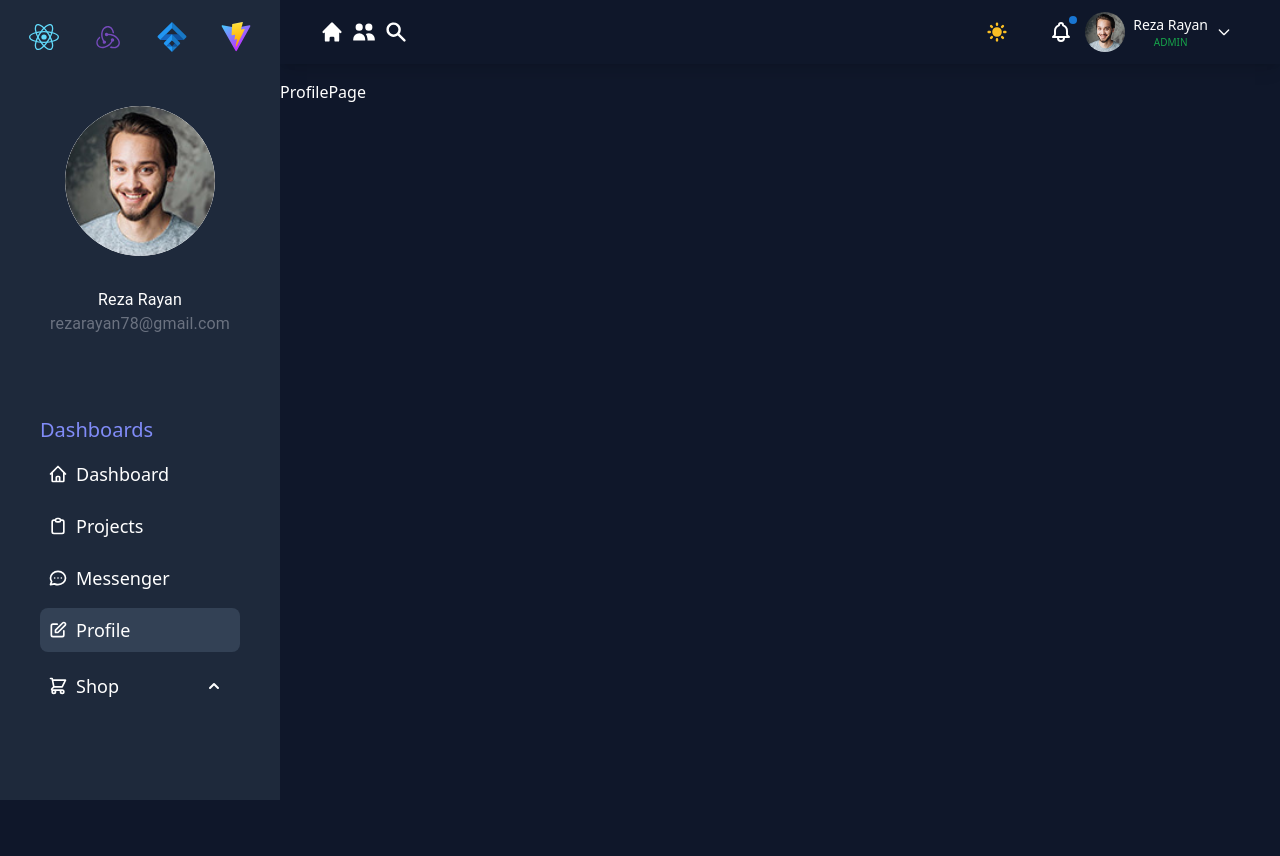
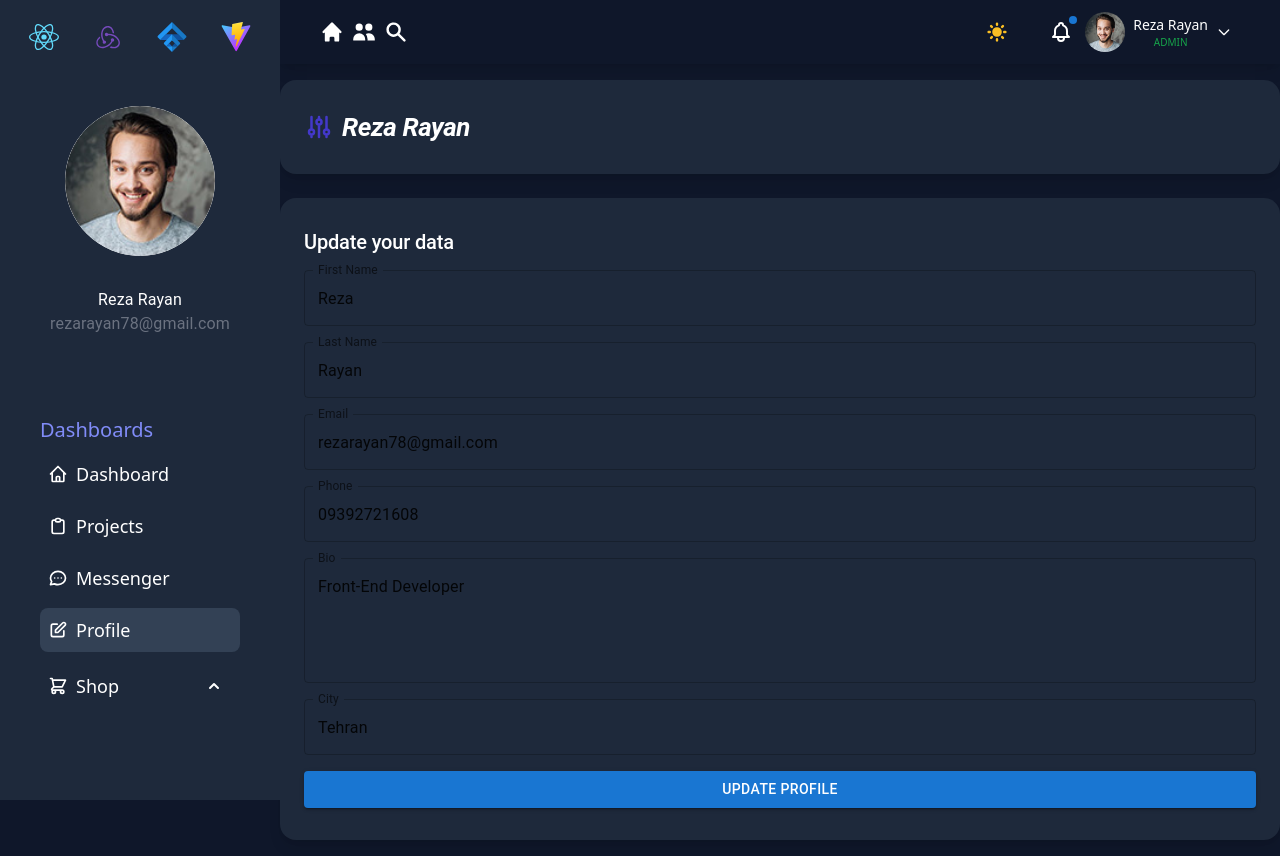
Before and after one commit to Reza-Rayan/amazing-dashboard, a React (Vite) app: page /profile in a window 1280 px wide. Before the commit the page ends 800 px from the top, so only its background shows below. Built offline with nearby package versions, Linux system fonts and the light colour scheme.

Commit message:
FIX: Update Profie page

```diff
--- /dev/null
+++ b/src/app/pages/profile/components/ProfileForm.tsx
@@ -0,0 +1,114 @@
+import { Box, Stack, TextField, Button } from "@mui/material";
+import { Formik, Form, Field } from "formik";
+import * as Yup from "yup";
+import { UserProps } from "../../../../types/User.interface";
+
+// Validation Schema with Yup
+const ProfileSchema = Yup.object().shape({
+  firstName: Yup.string()
+    .min(2, "Too Short!")
+    .max(50, "Too Long!")
+    .required("Required"),
+  lastName: Yup.string()
+    .min(2, "Too Short!")
+    .max(50, "Too Long!")
+    .required("Required"),
+  email: Yup.string().email("Invalid email").required("Required"),
+  phone: Yup.string()
+    .matches(/^[0-9]+$/, "Phone number is not valid")
+    .required("Required"),
+  bio: Yup.string().min(10, "Bio should be longer").required("Required"),
+  city: Yup.string().required("Required"),
+});
+
+const ProfileForm = ({ user }: { user: UserProps }) => {
+  return (
+    <Formik
+      initialValues={{
+        firstName: user.firstName,
+        lastName: user.lastName,
+        email: user.email,
+        phone: user.phone,
+        bio: user.bio,
+        city: user.city,
+      }}
+      validationSchema={ProfileSchema}
+      onSubmit={(values, { setSubmitting }) => {
+        // Simulate a form submission, replace with real API call
+        console.log(values);
+        setSubmitting(false);
+      }}
+    >
+      {({ isSubmitting, errors, touched }) => (
+        <Form>
+          <Stack direction={"column"} spacing={2}>
+            <Field
+              name="firstName"
+              as={TextField}
+              label="First Name"
+              fullWidth
+              error={touched.firstName && Boolean(errors.firstName)}
+              helperText={touched.firstName && errors.firstName}
+            />
+            <Field
+              name="lastName"
+              as={TextField}
+              label="Last Name"
+              fullWidth
+              error={touched.lastName && Boolean(errors.lastName)}
+              helperText={touched.lastName && errors.lastName}
+            />
+            <Field
+              name="email"
+              as={TextField}
+              label="Email"
+              fullWidth
+              error={touched.email && Boolean(errors.email)}
+              helperText={touched.email && errors.email}
+            />
+            <Field
+              name="phone"
+              as={TextField}
+              label="Phone"
+              fullWidth
+              error={touched.phone && Boolean(errors.phone)}
+              helperText={touched.phone && errors.phone}
+            />
+            <Field
+              name="bio"
+              as={TextField}
+              label="Bio"
+              fullWidth
+              multiline
+              rows={4}
+              error={touched.bio && Boolean(errors.bio)}
+              helperText={touched.bio && errors.bio}
+            />
+            <Field
+              name="city"
+              as={TextField}
+              label="City"
+              fullWidth
+              error={touched.city && Boolean(errors.city)}
+              helperText={touched.city && errors.city}
+            />
+            <Box className="mt-4">
+              <Button
+                type="submit"
+                variant="contained"
+                color="primary"
+                fullWidth
+                disabled={isSubmitting}
+                className="bg-indigo-700 hover:bg-indigo-800 text-white"
+              >
+                Update Profile
+              </Button>
+            </Box>
+          </Stack>
+        </Form>
+      )}
+    </Formik>
+  );
+};
+
+export default ProfileForm;
--- a/src/app/pages/profile/index.tsx
+++ b/src/app/pages/profile/index.tsx
@@ -1,5 +1,53 @@
+import { Box, Typography } from "@mui/material";
+// Custom Components
+import CContainer from "../../templates/CContainer";
+import ProfileForm from "./components/ProfileForm";
+// Icons & Images
+import { AdjustmentsIcon } from "@heroicons/react/outline";
+import { UserProps } from "../../../types/User.interface";
+// ------------------------------------------------
+
+// Fake Data For User
+// TODO: replace with real data from API
+const user: UserProps = {
+  avatar: "/assets/avatar.jpg",
+  firstName: "Reza",
+  lastName: "Rayan",
+  email: "rezarayan78@gmail.com",
+  bio: "Front-End Developer",
+  city: "Tehran",
+  phone: "09392721608",
+};
+
 const ProfilePage = () => {
-  return <div>ProfilePage</div>;
+  return (
+    <>
+      <CContainer>
+        <Typography
+          variant="h1"
+          component={"h5"}
+          fontSize={26}
+          fontWeight={700}
+          fontStyle={"italic"}
+          display={"flex"}
+          alignItems={"center"}
+          gap={1}
+        >
+          <AdjustmentsIcon width={30} className="text-indigo-700" />
+          {user.firstName} {user.lastName}
+        </Typography>
+      </CContainer>
+
+      <CContainer extraClasses="mt-6">
+        <Typography variant="h2" fontSize={20} fontWeight={500}>
+          Update your data
+        </Typography>
+        <Box marginTop={2}>
+          <ProfileForm user={user} />
+        </Box>
+      </CContainer>
+    </>
+  );
 };
 
 export default ProfilePage;
--- a/src/types/User.interface.ts
+++ b/src/types/User.interface.ts
@@ -1,5 +1,5 @@
 export interface UserProps {
-    id: number;
+    id?: number;
     firstName: string;
     lastName: string;
     email: string;
```
